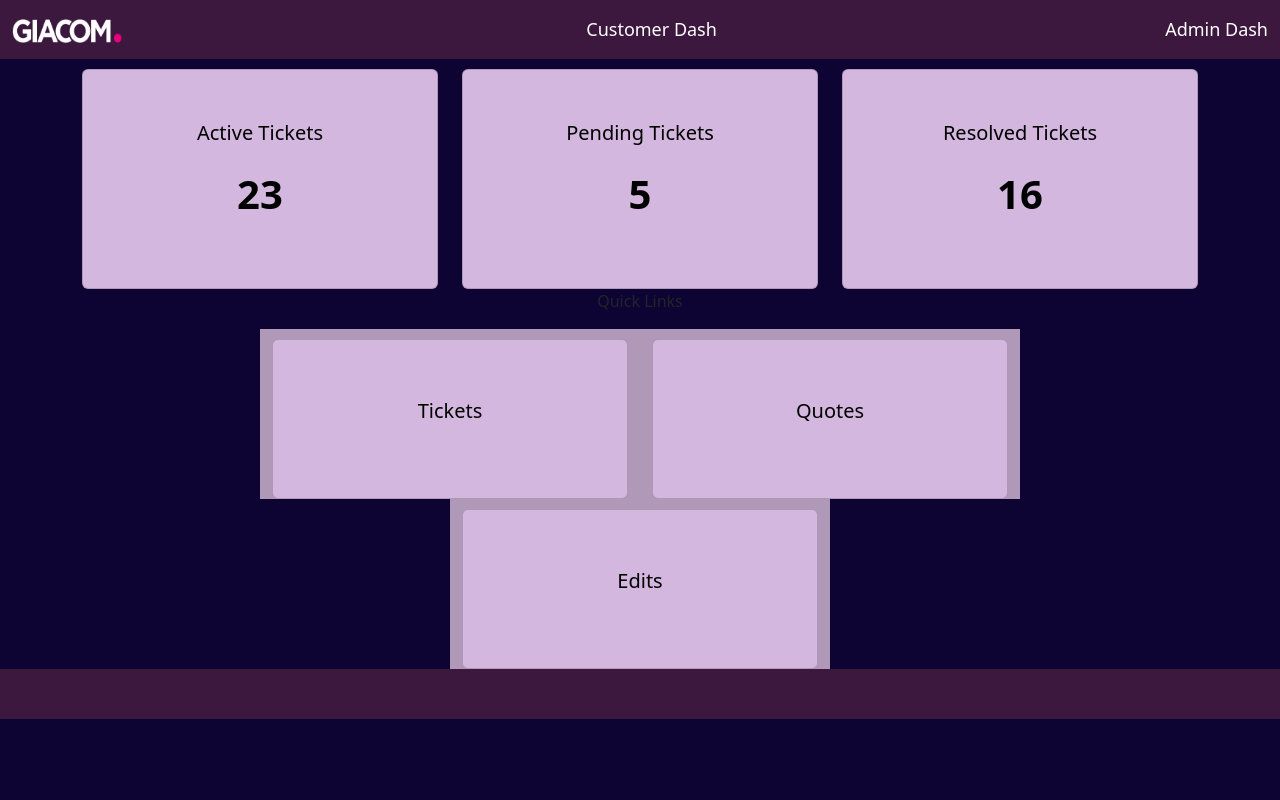
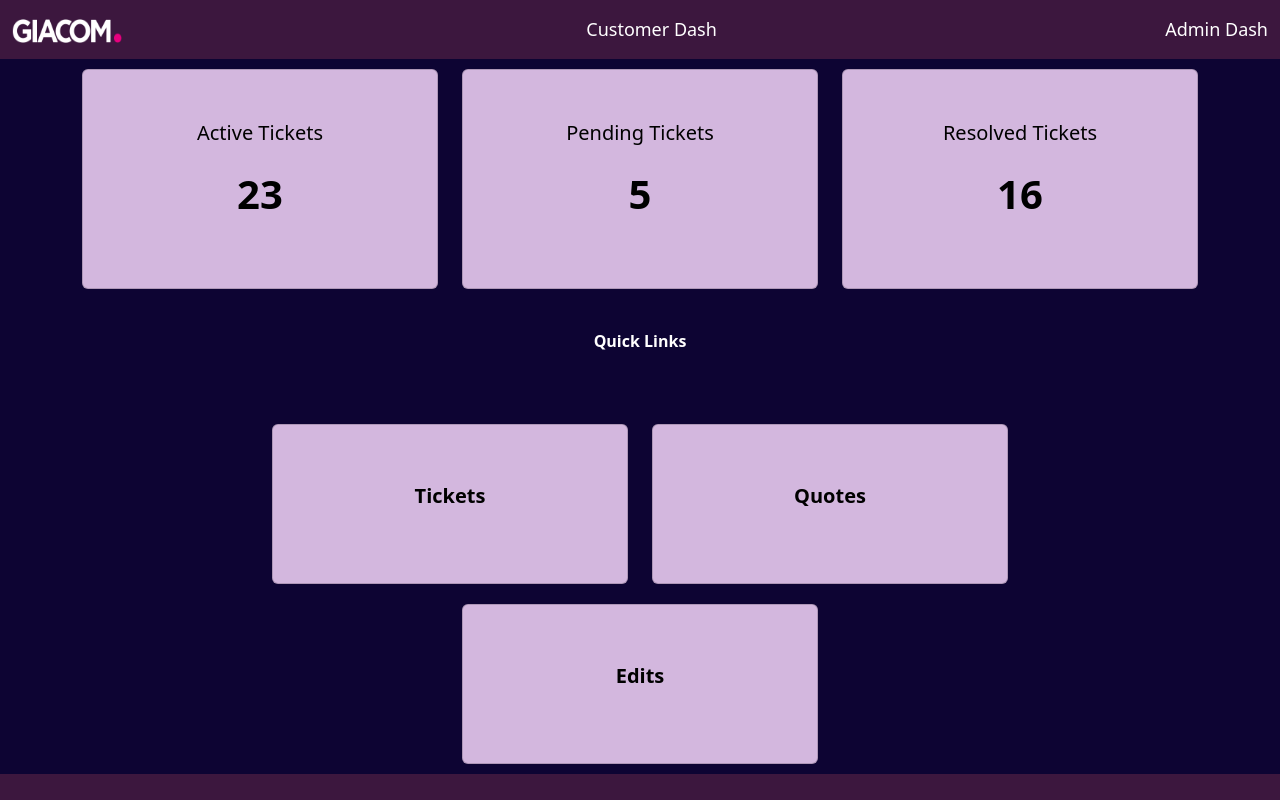
Before and after one commit to Katy1124/Professional-Software-Engineering-Project, a React (Vite) app in the folder Client/: page /admin in a window 1280 px wide. Built offline with nearby package versions, Linux system fonts and the light colour scheme.

Commit message:
fixed styling on admin dashboard

```diff
--- a/Client/src/css/adminDashboard.css
+++ b/Client/src/css/adminDashboard.css
@@ -55,7 +55,15 @@ html, body, #root {
 }
 
 
-.admin-dashboard.quick-links {
+.admin-dashboard .quick-links {
+    color: white;
+    margin-top: 40px;
+    text-align: center;
+    font-weight: bold;
+}
+
+.admin-dashboard .links {
+    background-color: transparent;
     color: white;
     margin-top: 40px;
     text-align: center;
--- a/Client/src/pages/adminDashboard.jsx
+++ b/Client/src/pages/adminDashboard.jsx
@@ -56,15 +56,15 @@ export default function AdminDashboard() {
       {/* Quick Links */}
       <div className="container text-center">
         <p className='quick-links'>Quick Links</p>
-        <div className="row justify-content-center">
-          <div className="col-4">
+        <div className="row justify-content-center" style={{paddingTop: '5px'}}>
+          <div className="col-4 links">
             <div className="card tickets">
               <div className="card-body">
                 <p style={{fontSize: '20px'}}>Tickets</p>
               </div>
             </div>
           </div>
-          <div className="col-4">
+          <div className="col-4 links">
             <div className="card quotes">
               <div className="card-body">
                 <p style={{fontSize: '20px'}}>Quotes</p>
@@ -74,7 +74,7 @@ export default function AdminDashboard() {
         </div>
 
         <div class="row justify-content-center">
-          <div class="col-4">
+          <div class="col-4 links" style={{marginTop: '10px', marginBottom: '10px'}}>
             <div className="card edits">
               <div class="card-body">
                 <p style={{fontSize: '20px'}}>Edits</p>
```
